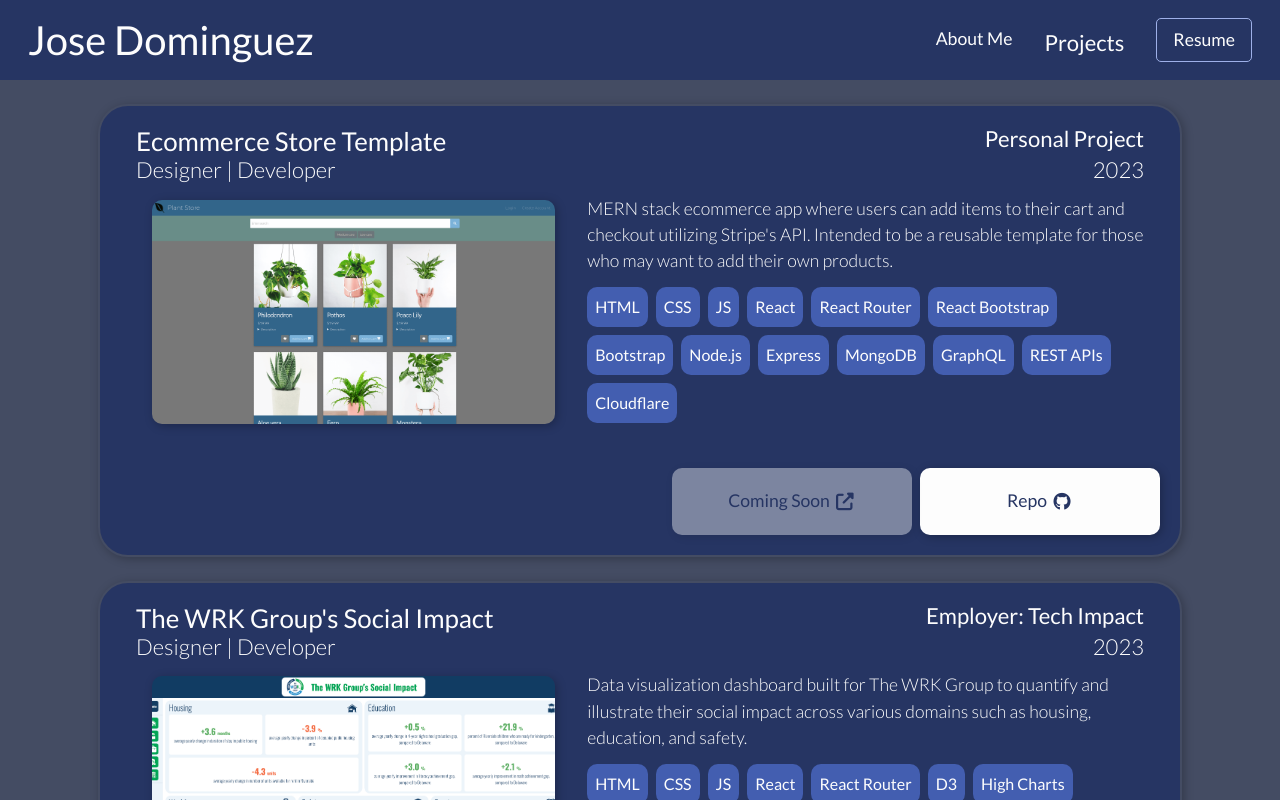
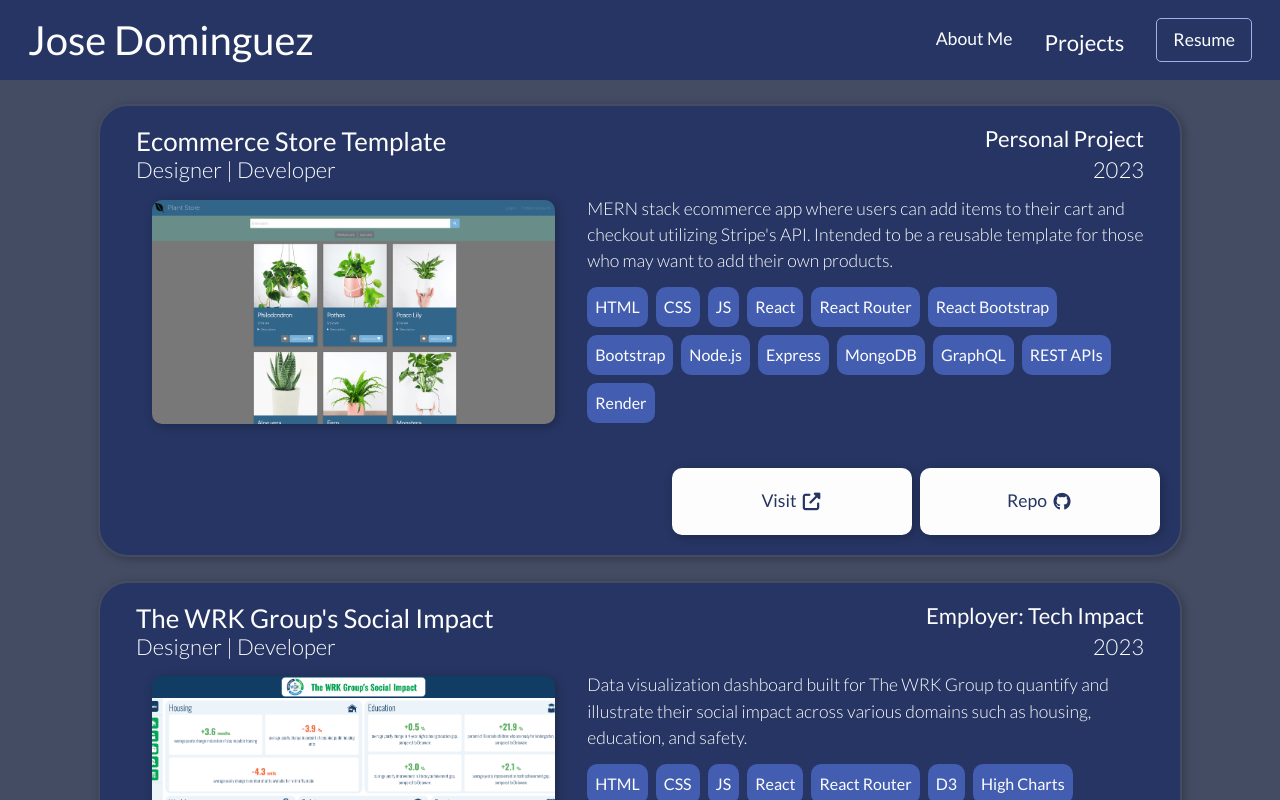
Before and after one commit to jdomindev/portfolio, a React (Vite) app: page /projects in a window 1280 px wide. Shown: the top 800 px of the page. Built offline with nearby package versions, Linux system fonts and the light colour scheme.

Commit message:
added new resume link, and project link

```diff
--- a/src/components/Header.jsx
+++ b/src/components/Header.jsx
@@ -21,7 +21,7 @@
               <NavLink to="/projects" className="navlink">
                 Projects
               </NavLink>
-              <Link to="https://drive.google.com/file/d/1URkiU2vqHl6UBqxUWpSQpxsIAiFqyd6W/view?usp=share_link"
+              <Link to="https://drive.google.com/file/d/1Uq4vBHmOHoS665Nt9a5az1aZv2XqA0li/view?usp=sharing"
                 target="_blank" rel="noreferrer"
                 className="resume-link">
                 Resume
--- a/src/data/info.js
+++ b/src/data/info.js
@@ -75,10 +75,10 @@
         "MongoDB",
         "GraphQL",
         "REST APIs",
-        "Cloudflare",
+        "Render",
       ],
       repoLink: "https://github.com/jdomindev/ecommerce-react",
-      deployedLink: "",
+      deployedLink: "https://ecommerce-react-acyw.onrender.com",
     },
     {
       title: "The WRK Group's Social Impact",
@@ -100,7 +100,7 @@
         "Cloudflare",
       ],
       repoLink: "https://github.com/de-data-lab/WRK-react",
-      deployedLink: "https://wrk-group-social-impact.pages.dev/",
+      deployedLink: "https://wrk-group-social-impact.pages.dev",
     },
     // {
     //   title: "Tandem Fandom",
@@ -137,7 +137,7 @@
         "App where you can search for the best deals for any video game you desire. Leverages RawG and Cheapshark APIs to find the best deals for video games from across the web.",
       tech: ["HTML", "CSS", "JS", "jQuery", "Materialize", "REST APIs"],
       repoLink: "https://github.com/jdomindev/game-getter",
-      deployedLink: "https://jdomindev.github.io/game-getter/",
+      deployedLink: "https://jdomindev.github.io/game-getter",
     },
   ],
 };
--- a/src/styles/about.css
+++ b/src/styles/about.css
@@ -35,7 +35,7 @@
 
 /* Skills */
 .tech-name {
-  font-size: var(--font-size-md);
+  font-size: var(--font-size-sm);
 }
 
 summary {
```
